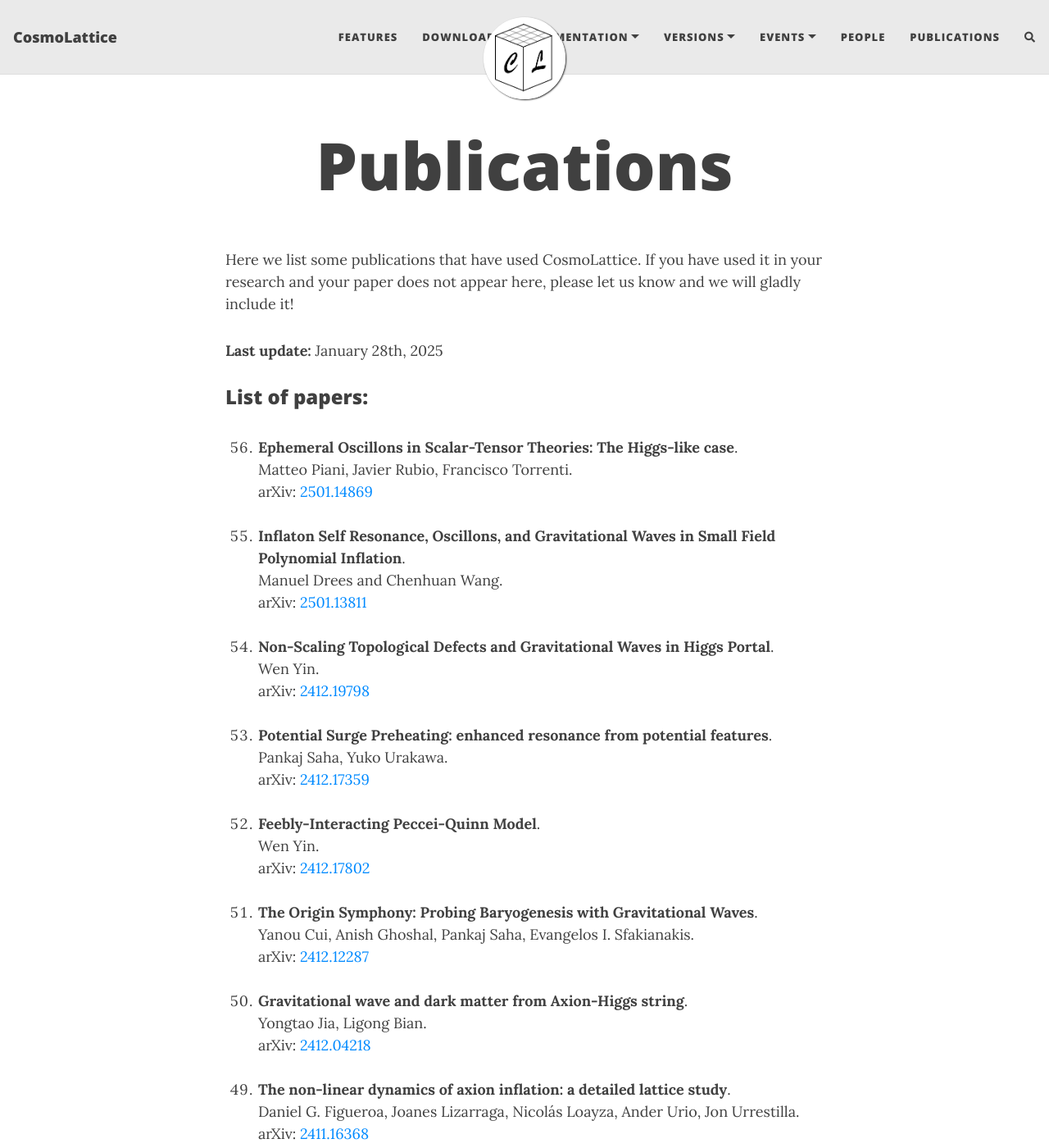
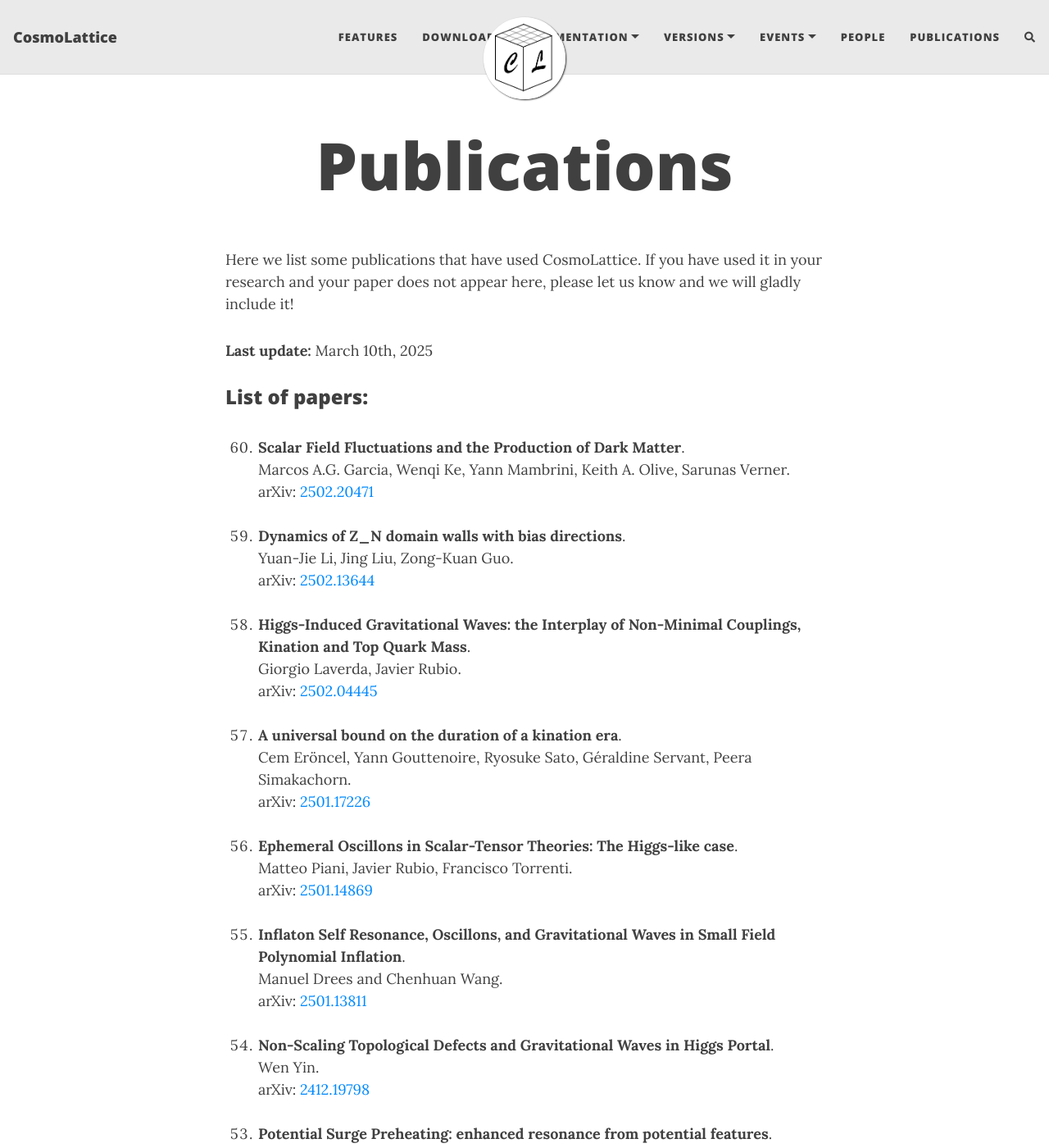
Before and after one commit to cosmolattice/cosmolatticeweb, a Jekyll site: the page built from publications.md, in a window 1280 px wide and 1400 px high. Shown: the whole window at 82% size. Built offline with Jekyll 4.4.1, drawn with Linux system fonts in a browser that asks for light colours; nearby versions of some CDN libraries; comment, search, counter and statistics services are not loaded; some of the changed text lies outside the part shown.

Commit message:
Added publications

```diff
--- a/publications.md
+++ b/publications.md
@@ -8,11 +8,31 @@
 If you have used it in your research and your paper does not
 appear here, please let us know and we will gladly include it!
 
-**Last update:** January 28th, 2025
+**Last update:** March 10th, 2025
 
 ### List of papers:<br><br>
 
 <ol>
+
+<li value="60">
+<b>Scalar Field Fluctuations and the Production of Dark Matter</b>.<br>
+  Marcos A.G. Garcia, Wenqi Ke, Yann Mambrini, Keith A. Olive, Sarunas Verner. <br>
+   arXiv: <a href="https://arxiv.org/abs/2502.20471" target="_blank" rel="noopener noreferrer">2502.20471</a><br><br>
+
+<li value="59">
+<b>Dynamics of Z_N domain walls with bias directions</b>.<br>
+   Yuan-Jie Li, Jing Liu, Zong-Kuan Guo. <br>
+   arXiv: <a href="https://arxiv.org/abs/2502.13644" target="_blank" rel="noopener noreferrer">2502.13644</a><br><br>
+
+<li value="58">
+<b>Higgs-Induced Gravitational Waves: the Interplay of Non-Minimal Couplings, Kination and Top Quark Mass</b>.<br>
+   Giorgio Laverda, Javier Rubio. <br>
+   arXiv: <a href="https://arxiv.org/abs/2502.04445" target="_blank" rel="noopener noreferrer">2502.04445</a><br><br>
+
+<li value="57">
+<b>A universal bound on the duration of a kination era</b>.<br>
+   Cem Eröncel, Yann Gouttenoire, Ryosuke Sato, Géraldine Servant, Peera Simakachorn. <br>
+   arXiv: <a href="https://arxiv.org/abs/2501.17226" target="_blank" rel="noopener noreferrer">2501.17226</a><br><br>
 
 <li value="56">
 <b>Ephemeral Oscillons in Scalar-Tensor Theories: The Higgs-like case</b>.<br>
@@ -57,7 +77,7 @@
 <li value="48">
 <b>Numerical analysis of melting domain walls and their gravitational waves</b>.<br>
    I. Dankovsky, S. Ramazanov, E. Babichev, D. Gorbunov, A. Vikman <br>
-   arXiv: <a href="https://arxiv.org/abs/2410.21971" target="_blank" rel="noopener noreferrer">2410.21971</a><br><br>
+   <i>JCAP 02 (2025) 064</i>. arXiv: <a href="https://arxiv.org/abs/2410.21971" target="_blank" rel="noopener noreferrer">2410.21971</a><br><br>
 
 <li value="47">
 <b>Hubble-Induced Phase Transitions: Gravitational-Wave Imprint of Ricci Reheating from Lattice Simulations</b>.<br>
@@ -210,9 +230,9 @@
    <i>JCAP 12 (2023) 002</i>. arXiv: <a href="https://arxiv.org/abs/2304.13056" target="_blank" rel="noopener noreferrer">2304.13056</a><br><br>
 
 <li value="17">
-<b>Solving the domain wall problem with first-order phase transition</b>.<br>
-   Yang Li, Ligong Bian, Yongtao Jia. <br>
-   arXiv: <a href="https://arxiv.org/abs/2304.05220" target="_blank" rel="noopener noreferrer">2304.05220</a><br><br>
+<b>Numerical simulation of domain wall and first-order phase transition in an expanding universe</b>.<br>
+   Yang Li, Yongtao Jia, Ligong Bian. <br>
+   <i>JCAP 02 (2025) 038</i>. arXiv: <a href="https://arxiv.org/abs/2304.05220" target="_blank" rel="noopener noreferrer">2304.05220</a><br><br>
 
 <li value="16">
 <b>The strong backreaction regime in axion inflation</b>.<br>
```
